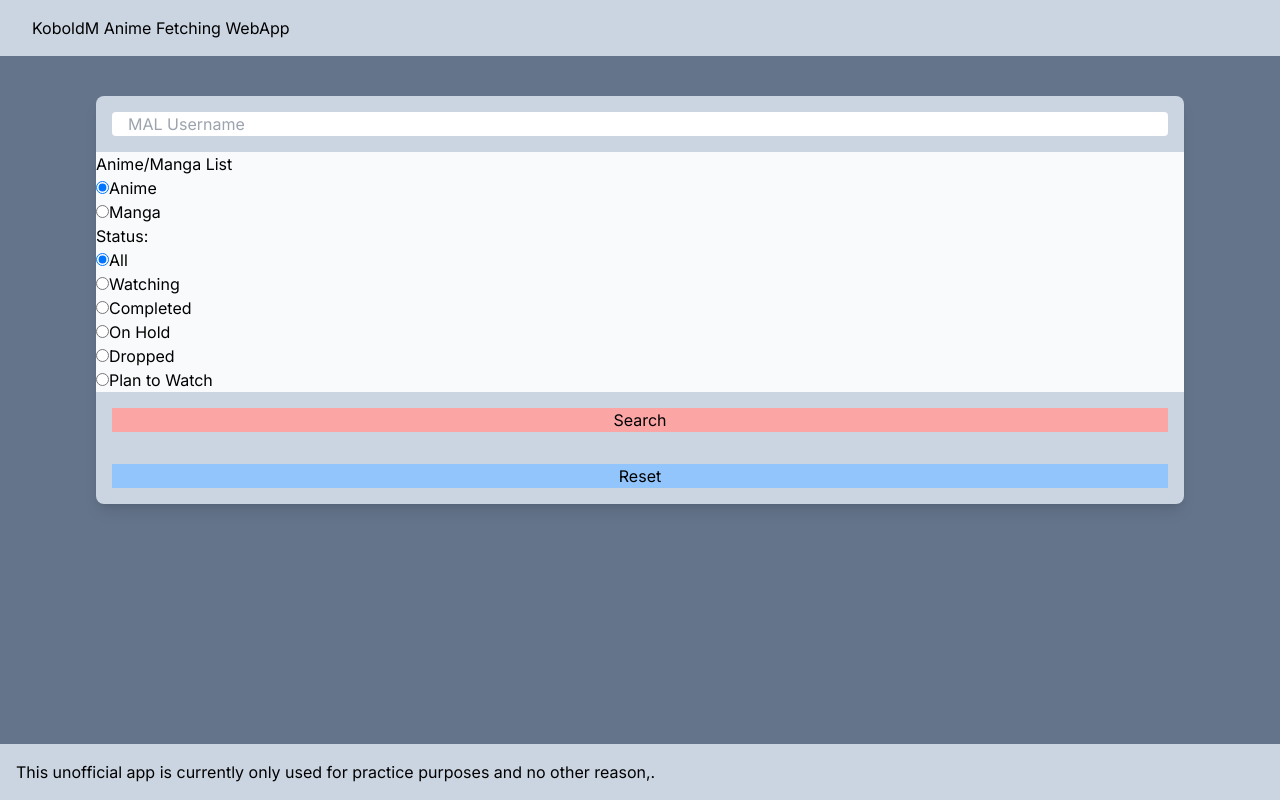
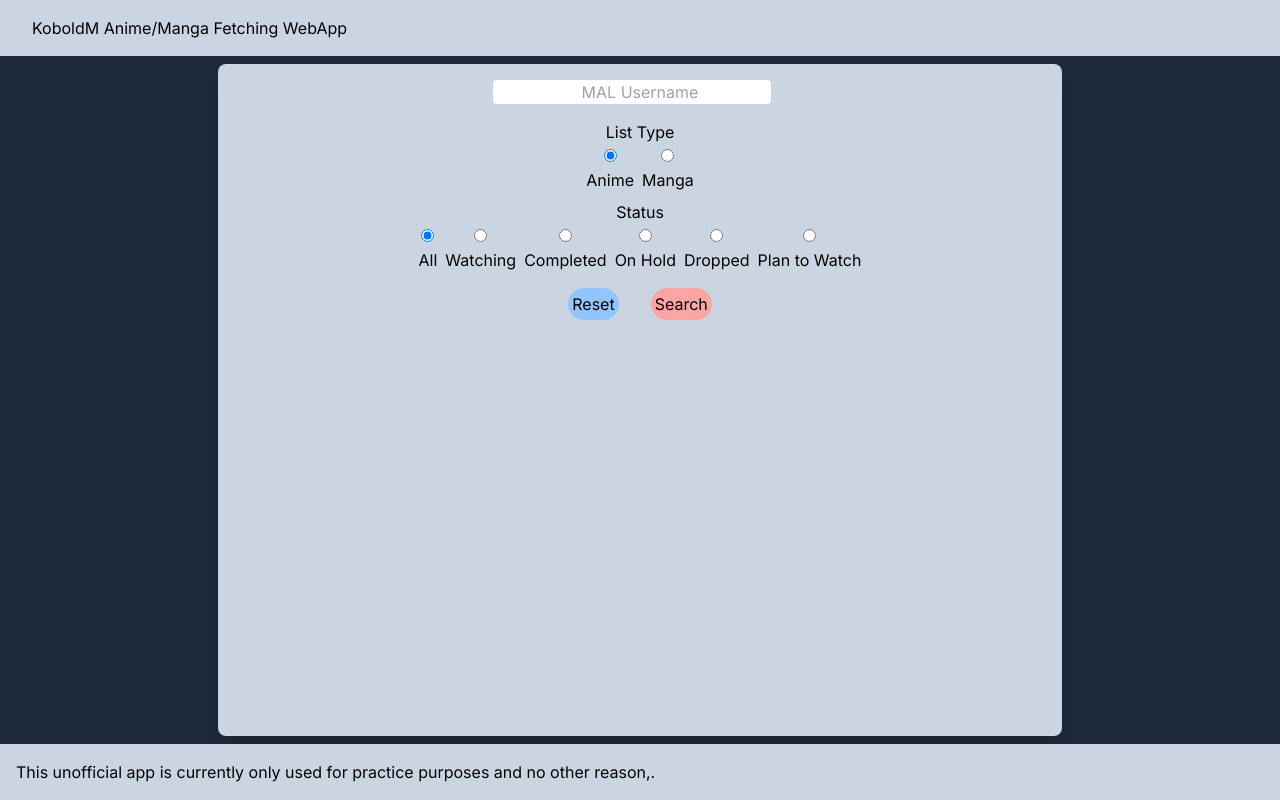
Before and after one commit to KoboldM/nextjs-practice, a Next.js app: page / in a window 1280 px wide. Built offline with nearby package versions, Linux system fonts and the light colour scheme.

Commit message:
fix of layout and code cleaning a bit

```diff
--- a/app/api/getanimelist/route.js
+++ b/app/api/getanimelist/route.js
@@ -1,5 +1,7 @@
 const MAL_CLIENT_ID = process.env.MAL_CLIENT_ID
 import { NextResponse } from 'next/server';
+
+//to add get??? or smth
 
 export async function POST(req) {
     const data = await req.json()
--- a/app/components/AnimeList/animelist.js
+++ b/app/components/AnimeList/animelist.js
@@ -69,93 +69,100 @@ export default function AnimeList() {
             <form className={`${styles.inputForm}`} method='POST' onSubmit={(e) => handleSubmit(e)} onReset={(e) => handleReset(e)}>
                 <input type='text' className={`${styles.usernameInput} + rounded pl-4`} value={query} onChange={e => setQuery(e.target.value)} placeholder='MAL Username'></input>
 
-                <div className='bg-slate-50 flex flex-col'>
-                    Anime/Manga List
-                    <div>
+                <div className={`${styles.listType}`}>
+                    List Type
+                    <fieldset className={`${styles.radioButtonFieldSet}`}>
+                        <div className={`${styles.radioButton}`}>
                             <input type="radio" id="anime" name="listtype" value="anime" onChange={(e) => setSearchListType(e.target.value)} checked={searchListType === 'anime'}/>
-                        <label htmlFor="anime">Anime</label>
+                            <label className='block' htmlFor="anime">Anime</label>
                         </div>
 
                         <div>
                             <input type="radio" id="manga" name="listtype" value="manga" onChange={(e) => setSearchListType(e.target.value)} checked={searchListType === 'manga'}/>
-                        <label htmlFor="manga">Manga</label>
+                            <label className='block' htmlFor="manga">Manga</label>
                         </div>
+                    </fieldset>
                 </div>
 
-                <div className='bg-slate-50 flex flex-col'>
-                    Status:
+                <div className='flex flex-col text-center'>
+                    Status
 
-                    <div>
+                    <fieldset className={`${styles.radioButtonFieldSet}`}>
+                        <div className={`${styles.radioButton}`}>
                             <input type="radio" id="all" name="status" value="all" onChange={(e) => setStatus(e.target.value)} checked={status === 'all'}/>
-                        <label htmlFor="all">All</label>
+                            <label className='block' htmlFor="all">All</label>
                         </div>
 
                         {
                             searchListType === 'anime' ?
-                        <div>
+                            <div className={`${styles.radioButton}`}>
                                 <input type="radio" id="watching" name="status" value="watching" onChange={(e) => setStatus(e.target.value)} checked={status === 'watching'}/>
-                            <label htmlFor="watching">Watching</label>
+                                <label className='block' htmlFor="watching">Watching</label>
                             </div> :
-                        <div>
+                            <div className={`${styles.radioButton}`}>
                                 <input type="radio" id="reading" name="status" value="reading" onChange={(e) => setStatus(e.target.value)} checked={status === 'reading'}/>
-                            <label htmlFor="reading">Reading</label>
+                                <label className='block' htmlFor="reading">Reading</label>
                             </div>
                         }
 
-                    <div>
+                        <div className={`${styles.radioButton}`}>
                             <input type="radio" id="completed" name="status" value="completed" onChange={(e) => setStatus(e.target.value)} checked={status === 'completed'}/>
-                        <label htmlFor="completed">Completed</label>
+                            <label className='block' htmlFor="completed">Completed</label>
                         </div>
 
-                    <div>
+                        <div className={`${styles.radioButton}`}>
                             <input type="radio" id="on_hold" name="status" value="on_hold" onChange={(e) => setStatus(e.target.value)} checked={status === 'on_hold'}/>
-                        <label htmlFor="on_hold">On Hold</label>
+                            <label className='block' htmlFor="on_hold">On Hold</label>
                         </div>
 
-                    <div>
+                        <div className={`${styles.radioButton}`}>
                             <input type="radio" id="dropped" name="status" value="dropped" onChange={(e) => setStatus(e.target.value)} checked={status === 'dropped'}/>
-                        <label htmlFor="dropped">Dropped</label>
+                            <label className='block' htmlFor="dropped">Dropped</label>
                         </div>
 
                         {
                             searchListType === 'anime' ?
-                        <div>
+                            <div className={`${styles.radioButton}`}>
                                 <input type="radio" id="plan_to_watch" name="status" value="plan_to_watch" onChange={(e) => setStatus(e.target.value)} checked={status === 'plan_to_watch'}/>
-                            <label htmlFor="plan_to_watch">Plan to Watch</label>
+                                <label className='block' htmlFor="plan_to_watch">Plan to Watch</label>
                             </div> :
-                        <div>
+                            <div className={`${styles.radioButton}`}>
                                 <input type="radio" id="plan_to_read" name="status" value="plan_to_read" onChange={(e) => setStatus(e.target.value)} checked={status === 'plan_to_read'}/>
-                            <label htmlFor="plan_to_read">Plan to Read</label>
+                                <label className='block' htmlFor="plan_to_read">Plan to Read</label>
                             </div>
                         }
-
+                    </fieldset>
                 </div>
 
-                <button type='submit' className='bg-red-300 m-4 hover:cursor-pointer'>Search</button>
-                <button type='reset' className='bg-blue-300 m-4 hover:cursor-pointer'>Reset</button>
+                <div className={`${styles.buttons}`}>
+                    <button type='reset' className={`${styles.search} + bg-blue-300`}>Reset</button>
+                    <button type='submit' className={`${styles.search} + bg-red-300`}>Search</button>
+                </div>
             </form>
 
-                {animeList?.data?.length > 0 & animeList !== undefined & animeList !== null ?
-                    <div className='flex flex-row flex-wrap bg-gray-300 w-full h-96'>
+            {
+            animeList?.data?.length > 0 & animeList !== undefined & animeList !== null ?
+                <div className='flex flex-row flex-wrap'>
                     {animeList?.data?.map(datum => {
                         return(
                             <div key={datum.node.id} className='mx-6'>
                                 <div className='h-32 w-32 relative'>
                                     <Image unoptimized fill src={`${datum.node.main_picture.large}`} alt={datum.node.title}/>
                                 </div>
-                                    {/* <div className='flex-wrap'> */}
                                 {datum.node.title}
-                                    {/* </div> */}
                             </div>
                         )
                     })}
-                        <div className='flex flex-row place-content-center w-full bg-slate-50'>
-                            {animeList?.paging?.previous ? <div onClick={() => loadPaginationData(`${animeList?.paging?.previous}`)}>View previous 10</div> : <div></div>}
 
-                            {animeList?.paging?.next ? <div onClick={() => loadPaginationData(`${animeList?.paging?.next}`)}>View next 10</div> : <div></div>}
+                    <div className='flex flex-row place-content-center gap-6 w-full mt-1'>
+                        {animeList?.paging?.previous ? <div className={`${styles.paginationButton}`} onClick={() => loadPaginationData(`${animeList?.paging?.previous}`)}>Last 10</div> : <div></div>}
+
+                        {animeList?.paging?.next ? <div className={`${styles.paginationButton}`} onClick={() => loadPaginationData(`${animeList?.paging?.next}`)}>Next 10</div> : <div></div>}
                     </div>
+
                 </div>
-                : <></>}
+            : <></>
+            }
         </div>
     )
 }
--- a/app/components/AnimeList/animelist.module.scss
+++ b/app/components/AnimeList/animelist.module.scss
@@ -1,14 +1,57 @@
 .animelistForm {
-    width: 100%;
+    width: 66%;
+    margin: 0.5rem;
     --tw-bg-opacity: 1;
     background-color: rgb(203 213 225 / var(--tw-bg-opacity));
+    display: flex;
+    flex-direction: column;
+    flex-grow: 1;
 
     .inputForm {
         display: flex;
         flex-direction: column;
+        width: 100%;
+        align-items: center;
 
         .usernameInput {
             margin: 1rem;
+            margin-left: 0rem;
+            width: 33%;
+            text-align: center;
+        }
+
+        .radioButtonFieldSet {
+            display: flex;
+            flex-direction: col;
+            width: 100%;
+            gap: 0.5rem;
+
+            .radioButton {
+                display: inline-block;
+                text-align: center;
+            }
+        }
+
+        .listType {
+            text-align: center;
+            margin-bottom: 0.5rem;
         }
     }
+    .buttons {
+        display: flex;
+        flex-direction: row;
+
+        .search, .reset {
+            :hover {
+                cursor: pointer;
+            }
+            margin: 1rem;
+            border-radius: 1rem;
+            padding: 0.25rem;
+        }
+    }
+
+    .paginationButton {
+        cursor: pointer;
+    }
 }
--- a/app/components/Footer/footer.js
+++ b/app/components/Footer/footer.js
@@ -1,7 +1,7 @@
 export default function Footer() {
     return(
-        <div className='absolute bottom-0 p-4 bg-slate-300 w-full'>
+        <footer className='sticky bottom-0 p-4 bg-slate-300 w-full'>
             This unofficial app is currently only used for practice purposes and no other reason,.
-        </div>
+        </footer>
     )
 }
--- a/app/components/Header/header.js
+++ b/app/components/Header/header.js
@@ -1,9 +1,9 @@
 export default function Header() {
     return(
-        <div className='absolute top-0 bg-slate-300 w-full p-4 '>
+        <header className='sticky top-0 bg-slate-300 w-full p-4'>
             <a href='https://github.com/KoboldM' target='_blank' className='pl-4'>
                 KoboldM
-            </a> Anime Fetching WebApp
-        </div>
+            </a> Anime/Manga Fetching WebApp
+        </header>
     )
 }
--- a/app/layout.js
+++ b/app/layout.js
@@ -1,7 +1,5 @@
 import './globals.css'
 import { Inter } from 'next/font/google'
-import Header from './components/Header/header'
-import Footer from './components/Footer/footer'
 
 const inter = Inter({ subsets: ['latin'] })
 
@@ -14,9 +12,7 @@ export default function RootLayout({ children }) {
   return (
     <html lang="en">
         <body className={inter.className}>
-            <Header/>
             {children}
-            <Footer/>
         </body>
     </html>
   )
--- a/app/page.js
+++ b/app/page.js
@@ -1,9 +1,13 @@
 import AnimeList from "./components/AnimeList/animelist"
+import Footer from "./components/Footer/footer"
+import Header from "./components/Header/header"
 
 export default function Home() {
     return (
-        <main className="flex flex-col items-center p-24 bg-slate-500 min-h-screen">
+        <main className="bg-slate-800 flex flex-col items-center min-h-screen justify-between">
+            <Header/>
             <AnimeList/>
+            <Footer/>
         </main>
     )
 }
--- a/next.config.js
+++ b/next.config.js
@@ -1,10 +1,10 @@
 /** @type {import('next').NextConfig} */
 const nextConfig = {
-    output: 'export',
-    basePath: '/nextjs-practice',
-    images: {
-        unoptimized: true
-    },
+    // output: 'export',
+    // basePath: '/nextjs-practice',
+    // images: {
+    //     unoptimized: true
+    // },
 }
 
 module.exports = nextConfig
```
Lines whose indentation alone changed are shown as unchanged.
